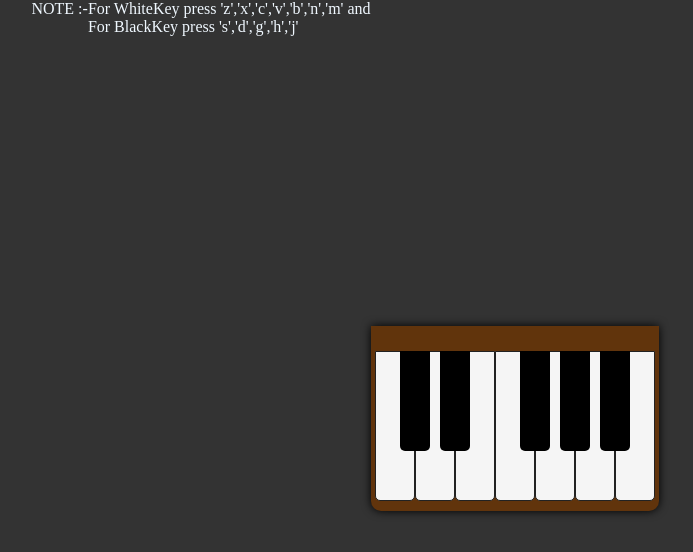
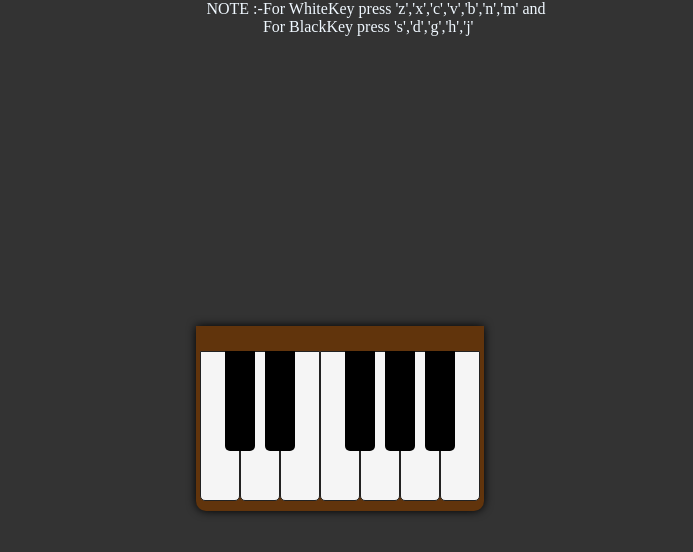
Before and after one commit to ANi13055/Basic-Piano, a plain HTML site: page index.html in a window 1280 px wide. Shown: the whole page, without its empty margins (295-988 px from the left). Drawn offline with Linux system fonts and the light colour scheme.

Commit message:
Update file

```diff
--- a/index.css
+++ b/index.css
@@ -11,16 +11,15 @@ body {
 		  justify-content: center;
 		  align-items: center;
 			  }
-
 header{
 	display: flex;
 	margin-bottom: 100vh;
 	color: aliceblue;
 }
-
 .board {
 	display: flex;
 	background: #61340C;
+	margin-left: -350px;
 	box-shadow: 0 0 30px;
 	padding: 70px 12px 30px 12px;
 	border-radius: 0 0 15px 15px;
@@ -58,7 +57,7 @@ header{
   		 	background-color: rgba();
   			}
 
-@media all and (min-width: 300px) {
+@media all and (min-width: 400px) {
   	body {
     background-color: #333;
     margin: 0;
```
Lines whose indentation alone changed are shown as unchanged.
